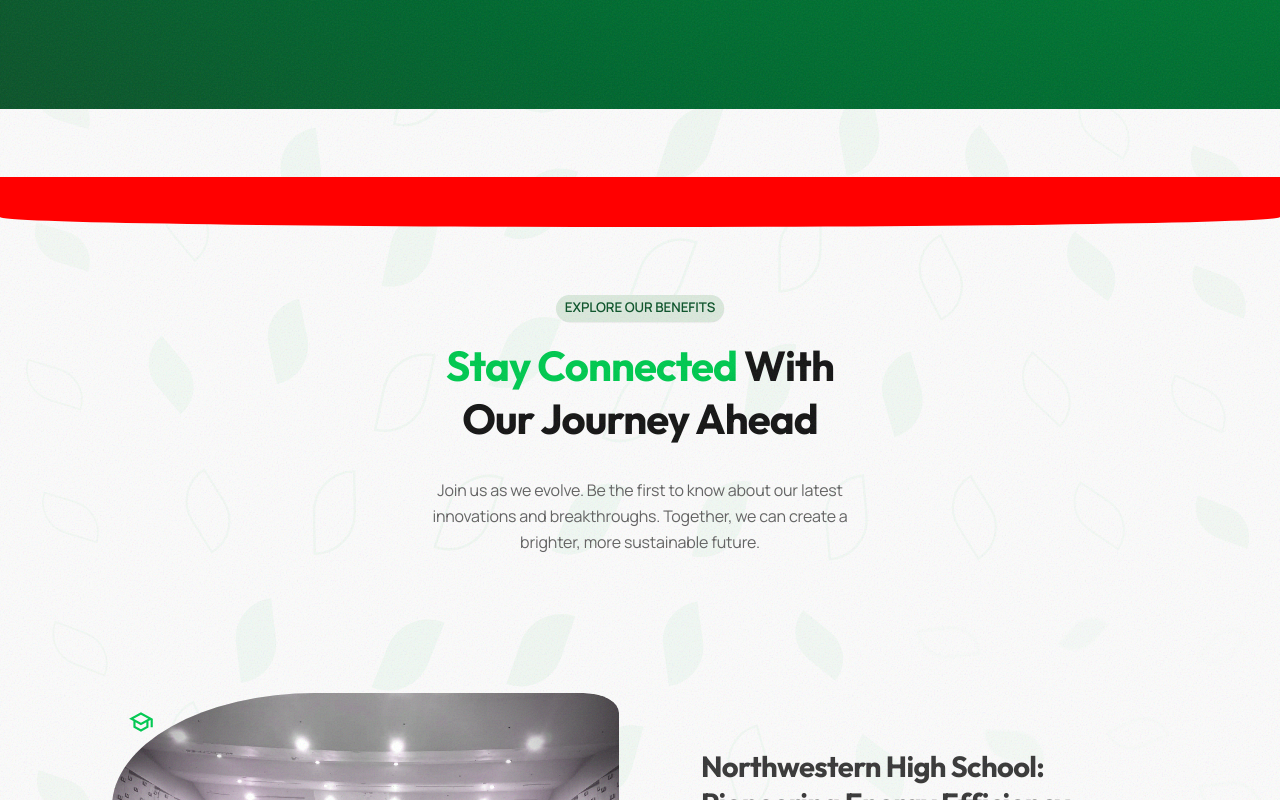
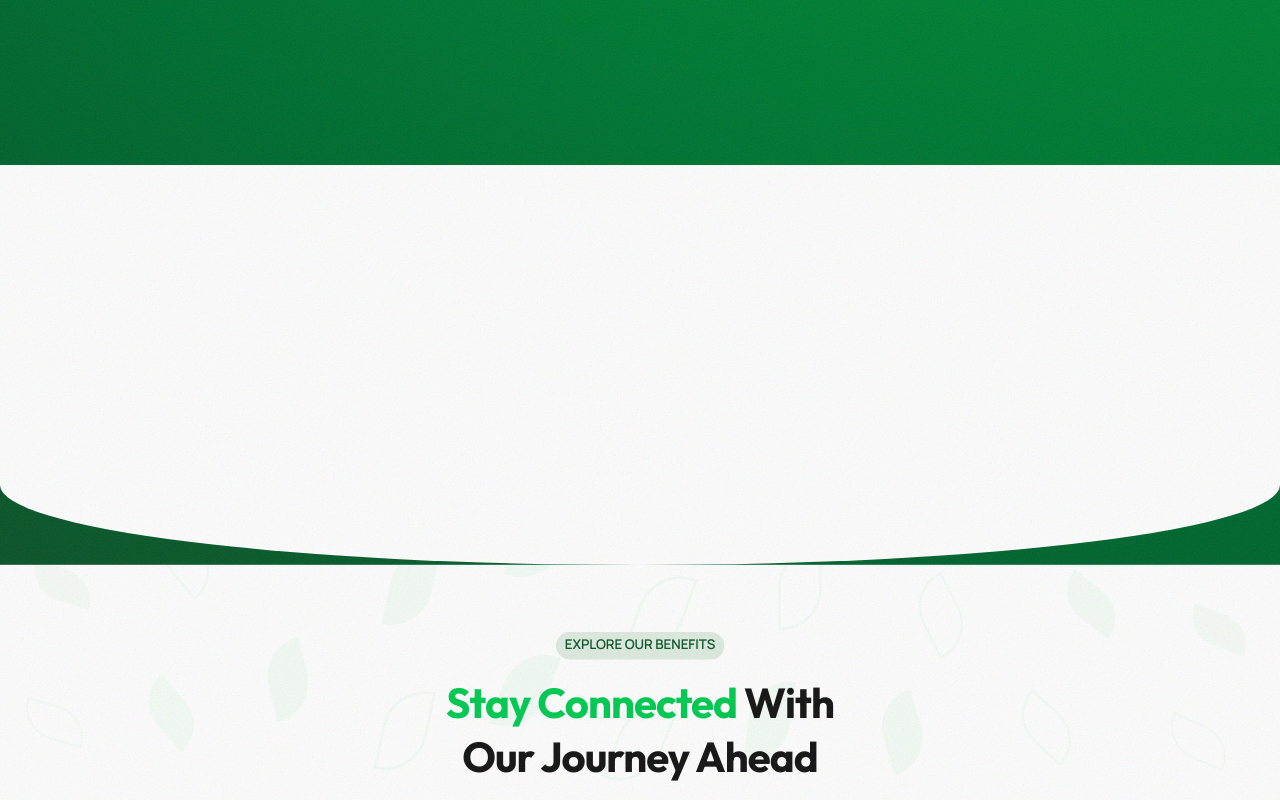
Before and after one commit to BenMoshang/1stgreenhome--final-draft, a SvelteKit app: page /Home in a window 1280 px wide. Shown: the part 2000-2800 px from the top of the page. Built offline with nearby package versions, Linux system fonts and the light colour scheme.

Commit message:
Add home page with parallax scrolling and section components

```diff
--- a/src/routes/Home/+page.svelte
+++ b/src/routes/Home/+page.svelte
@@ -47,16 +47,18 @@
 
   <NewHero />
   <div class="gradient-background-container">
+    <section class="curved"></section>
     <NewServiceSection />
     <NewTestimonials />
+    <section class="curved"></section>
   </div>
-  <section class="curved"></section>
   <NewProjectsSection />
   <div class="gradient-background-container-2">
+    <section class="curved"></section>
     <NewPartners />
     <NewFaqs />
+    <section class="curved"></section>
   </div>
-  <section class="curved"></section>
   <NewCta />
 </main>
 
@@ -89,7 +91,7 @@
       background-repeat: repeat;
       opacity: 0.15;
       filter: brightness(1.4) saturate(0.5);
-      z-index: -2;
+      z-index: -1;
       will-change: transform;
       @media (prefers-color-scheme: dark) {
         filter: brightness(0.4) saturate(0.5);
@@ -129,20 +131,13 @@
   }
 
   .curved {
-    flex: none; /* Prevent flex:1 from parent */
+    flex: none;
     position: relative;
     width: 100%;
-    height: 50px; /* Visible height */
-    background: black;
+    height: 50vh;
+    margin-top: -30vh;
+    background: light-dark(hsl(0, 0%, 98%), hsl(0, 0%, 7%));
     border-bottom-left-radius: 50% 20%;
     border-bottom-right-radius: 50% 20%;
-    display: block;
-    z-index: 10;
-  }
-
-  .page-container > .curved {
-    flex: none !important;
-    height: 50px !important;
-    background: red !important;
   }
 </style>
```
